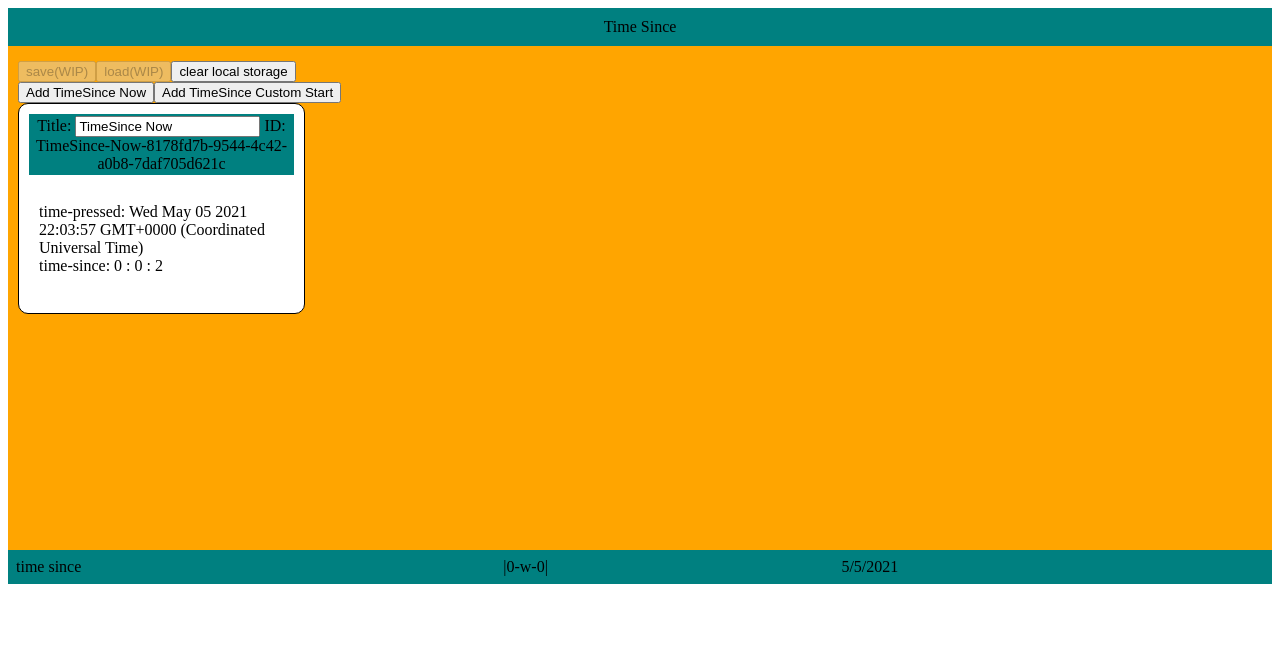
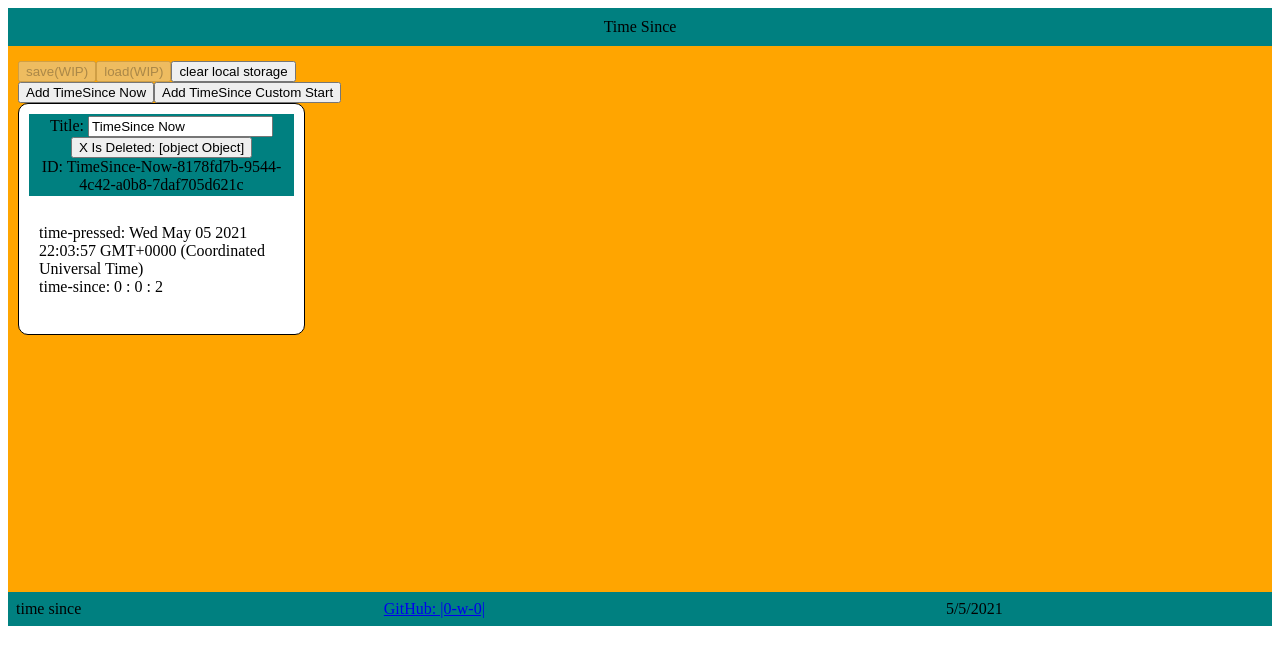
Before and after one commit to heinzja/angular-time-since, an Angular app: page / in a window 1280 px wide. Both pictures are taken after a click on the button "Add TimeSince Now". Shown: the top 664 px of the page. Built offline with nearby package versions, Linux system fonts and the light colour scheme.

Commit message:
3 files modified

```diff
--- a/src/app/app.component.html
+++ b/src/app/app.component.html
@@ -14,6 +14,7 @@
       <div *ngFor="let item of item_list | keyvalue">
         <app-time-since-now *ngIf="isTimeSinceNow(item.value)" [id]="item.key" [data]="item.value"
           (updated_data)="this.onDataUpdate($event)">
+          <button>test</button>
         </app-time-since-now>
 
         <app-time-since-now *ngIf="isTimeSinceCustom(item.value)" [id]="item.key" [data]="item.value"
@@ -26,7 +27,11 @@
     <table style="width: 100%">
       <tr>
         <td>time since</td>
-        <td>|0-w-0|</td>
+        <td>
+          <a href="https://github.com/l0-w-0l/angular-time-since">
+            GitHub: |0-w-0|
+          </a>
+        </td>
         <td>{{todays_date}}</td>
       </tr>
     </table>
--- a/src/app/time-since-now/time-since-now.component.html
+++ b/src/app/time-since-now/time-since-now.component.html
@@ -7,6 +7,8 @@
       [value]="this.data['title']"
       (keyup.enter)="updateTitle(input.value)"
     />
+    <button (click)="onDeleteCard()">X Is Deleted: {{isDeleted}}</button>
+    <br>
     ID: {{this.data['id']}}
   </div>
   <br />
--- a/src/app/time-since-now/time-since-now.component.ts
+++ b/src/app/time-since-now/time-since-now.component.ts
@@ -1,4 +1,4 @@
-import { Component, OnInit, Input, Output } from "@angular/core";
+import { Component, OnInit, Input, Output, EventEmitter } from "@angular/core";
 
 @Component({
   selector: "app-time-since-now",
@@ -7,8 +7,9 @@ import { Component, OnInit, Input, Output } from "@angular/core";
 })
 export class TimeSinceNowComponent implements OnInit {
   @Input() id: any;
-  @Input() data: {};
+  @Input() data: {} = {};
   @Output() modified_data: {} = {};
+  @Output() isDeleted: EventEmitter<Boolean> = new EventEmitter();
   time_now: Date;
   time_since: string;
 
@@ -19,6 +20,10 @@ export class TimeSinceNowComponent implements OnInit {
     setInterval(() => {
       this.updateNowTime();
     }, 1000);
+  }
+
+  onDeleteCard() {
+    this.isDeleted.emit(true);
   }
 
   updateNowTime(): void {
```
